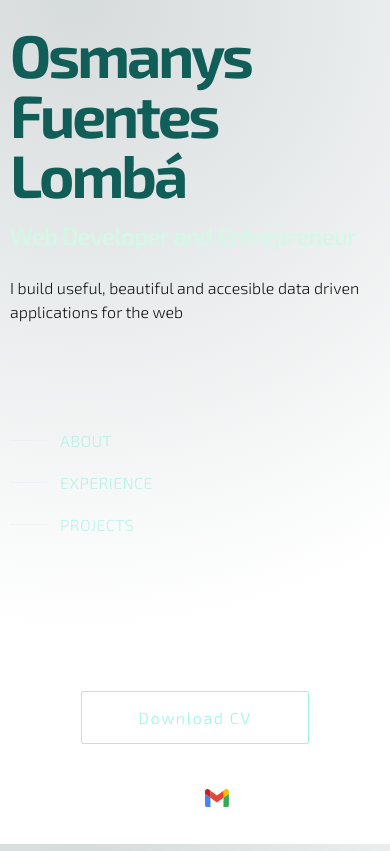
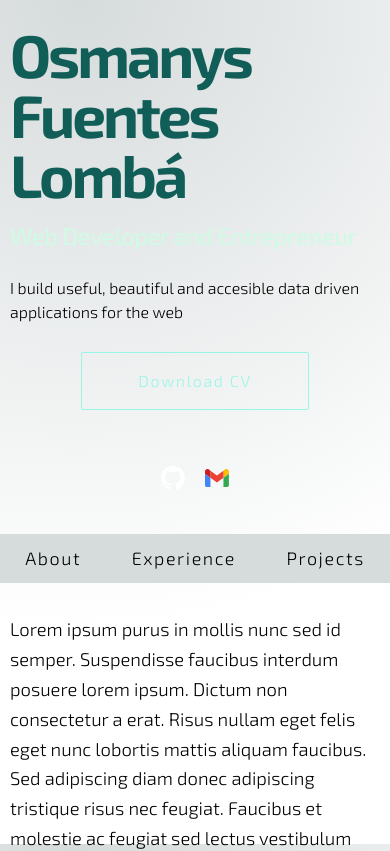
Before and after one commit to wonddark/wonddark.github.io, a Next.js app: page / in a window 390 px wide. Shown: the top 851 px of the page. Built offline with nearby package versions, Linux system fonts and the light colour scheme.

Commit message:
A top navbar for mobile

```diff
--- a/src/app/Experiences.tsx
+++ b/src/app/Experiences.tsx
@@ -1,4 +1,4 @@
-import experiences from "@/constants/experiences";
+import experiences from "@constants/experiences";
 
 const Experience = (item: (typeof experiences)[0]) => {
   return (
--- a/src/app/Navbar.tsx
+++ b/src/app/SidebarNav.tsx
@@ -1,8 +1,8 @@
-import navItems from "@/constants/nav-items";
+import navItems from "@constants/nav-items";
 
-const Navbar = () => {
+const SidebarNav = () => {
   return (
-    <nav className="mt-[33px]">
+    <nav className="hidden lg:block lg:mt-[33px] ">
       <ul>
         {navItems.map((item) => (
           <li key={item.id}>
@@ -20,4 +20,4 @@ const Navbar = () => {
   );
 };
 
-export default Navbar;
+export default SidebarNav;
--- /dev/null
+++ b/src/app/TopNavbar.tsx
@@ -0,0 +1,33 @@
+"use client";
+import navItems from "@constants/nav-items";
+import { useParams, usePathname } from "next/navigation";
+import { useEffect, useState } from "react";
+
+const TopNavbar = () => {
+  const pathname = usePathname();
+  const params = useParams();
+  const [hash, setHash] = useState("");
+
+  useEffect(() => {
+    setHash(window.location.hash);
+  }, [params]);
+
+  return (
+    <div className="block lg:hidden sticky top-0 z-10 top-nav">
+      <ul className="flex justify-stretch w-full">
+        {navItems.map((item) => (
+          <li
+            key={item.id}
+            className={`nav-item${
+              hash.includes(`#${item.id}`) ? " current" : ""
+            }`}
+          >
+            <a href={`#${item.id}`}>{item.title}</a>
+          </li>
+        ))}
+      </ul>
+    </div>
+  );
+};
+
+export default TopNavbar;
--- a/src/app/globals.css
+++ b/src/app/globals.css
@@ -10,14 +10,18 @@
 
 @media (prefers-color-scheme: dark) {
   :root {
-    --foreground-rgb: 198, 198, 198;
+    --foreground-rgb: 198 198 198;
     --background-start-rgb: 0, 49, 62;
     --background-end-rgb: 0, 10, 13;
+    --accent-rgb: 45, 212, 191;
+    --link-color: 59, 147, 133;
+    --link-background-start-rgb: 0, 53, 66;
+    --link-background-end-rgb: 0, 10, 13;
   }
 }
 
 body {
-  color: rgba(var(--foreground-rgb), .9);
+  color: rgb(var(--foreground-rgb) / .9);
   background: radial-gradient(circle at 20% 0%,
   rgb(var(--background-start-rgb)) 0%,
   rgb(var(--background-end-rgb)) 70%
@@ -37,6 +41,10 @@ a:hover {
   color: #14b8a6;
 }
 
+.nav-item {
+  flex-grow: 1;
+}
+
 .nav-item:hover {
   opacity: 1;
 }
@@ -45,3 +53,22 @@ a:hover {
   width: 77px;
   opacity: 1;
 }
+
+.nav-item.current {
+  border-bottom: 2px solid rgb(var(--accent-rgb));
+}
+
+.nav-item a {
+  padding: 11px;
+  font-size: 1.12rem;
+  letter-spacing: 0.1rem;
+  color: rgb(var(--link-color));
+  text-align: center;
+  width: 100%;
+  display: block;
+}
+
+.top-nav {
+  background-color: rgb(var(--background-start-rgb));
+  margin: 0 -0.625rem;
+}
--- a/src/app/layout.tsx
+++ b/src/app/layout.tsx
@@ -1,7 +1,7 @@
 import type { Metadata } from "next";
 import "./globals.css";
 import { ReactNode } from "react";
-import { fontBase } from "@/constants/font-styles";
+import { fontBase } from "@constants/font-styles";
 
 export const metadata: Metadata = {
   title: "Create Next App",
--- a/src/app/page.tsx
+++ b/src/app/page.tsx
@@ -1,8 +1,9 @@
-import Navbar from "@/app/Navbar";
-import Experiences from "@/app/Experiences";
-import { fontHero, fontHero2 } from "@/constants/font-styles";
-import GithubLogo from "@/app/GithubLogo";
-import GmailLogo from "@/app/GmailLogo";
+import SidebarNav from "@app/SidebarNav";
+import Experiences from "@app/Experiences";
+import { fontHero, fontHero2 } from "@constants/font-styles";
+import GithubLogo from "@app/GithubLogo";
+import GmailLogo from "@app/GmailLogo";
+import TopNavbar from "@app/TopNavbar";
 
 export default function Home() {
   return (
@@ -16,16 +17,16 @@ export default function Home() {
             Web Developer and Entrepreneur
           </span>
         </p>
-        <p className="mb-24">
+        <p className="lg:mb-24">
           I build useful, beautiful and accesible data driven applications for
           the web
         </p>
-        <Navbar />
-        <div className="mt-40 text-center">
+        <SidebarNav />
+        <div className="mt-7 lg:mt-40">
           <a
             href="/cv-osmanys-fuentes-lombá-en-2023.pdf"
             download="cv-osmanys-fuentes-lombá-en-2023.pdf"
-            className="border border-teal-200 hover:border-transparent hover:bg-teal-800 text-teal-200 hover:text-teal-50 py-4 px-14 rounded-sm tracking-widest cursor-pointer"
+            className="block border border-teal-200 hover:border-transparent hover:bg-teal-800 text-teal-200 hover:text-teal-50 py-4 px-14 rounded-sm tracking-widest cursor-pointer w-fit mx-auto"
           >
             Download CV
           </a>
@@ -44,7 +45,8 @@ export default function Home() {
           </a>
         </div>
       </div>
-      <main className="col-span-full lg:col-span-8 flex flex-col gap-2">
+      <main className="col-span-full lg:col-span-8 flex flex-col gap-2 relative">
+        <TopNavbar />
         <div
           id="about"
           className="pt-6 lg:pt-28 text-[1.15rem] leading-relaxed"
--- a/tsconfig.json
+++ b/tsconfig.json
@@ -19,7 +19,9 @@
       }
     ],
     "paths": {
-      "@/*": ["./src/*"]
+      "@/*": ["./src/*"],
+      "@app/*": ["./src/app/*"],
+      "@constants/*": ["./src/constants/*"]
     }
   },
   "include": ["next-env.d.ts", "**/*.ts", "**/*.tsx", ".next/types/**/*.ts"],
```
